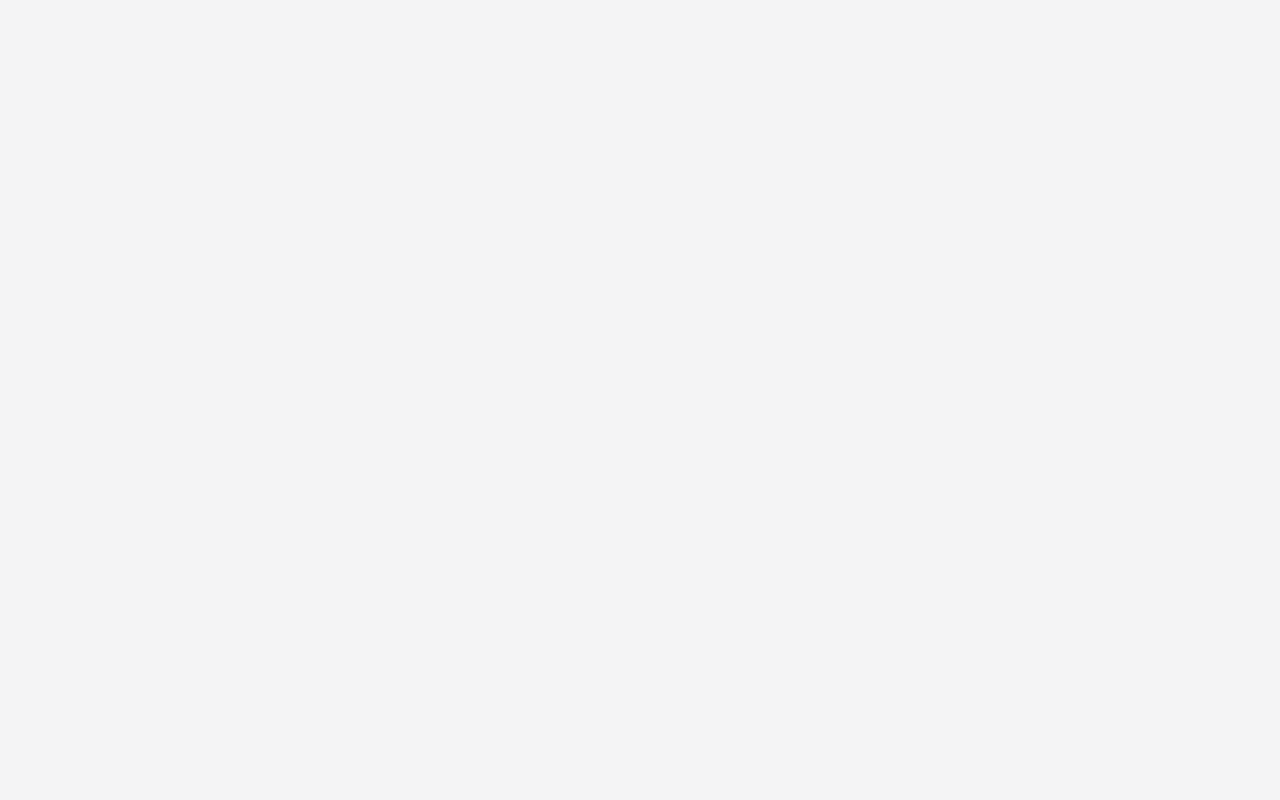
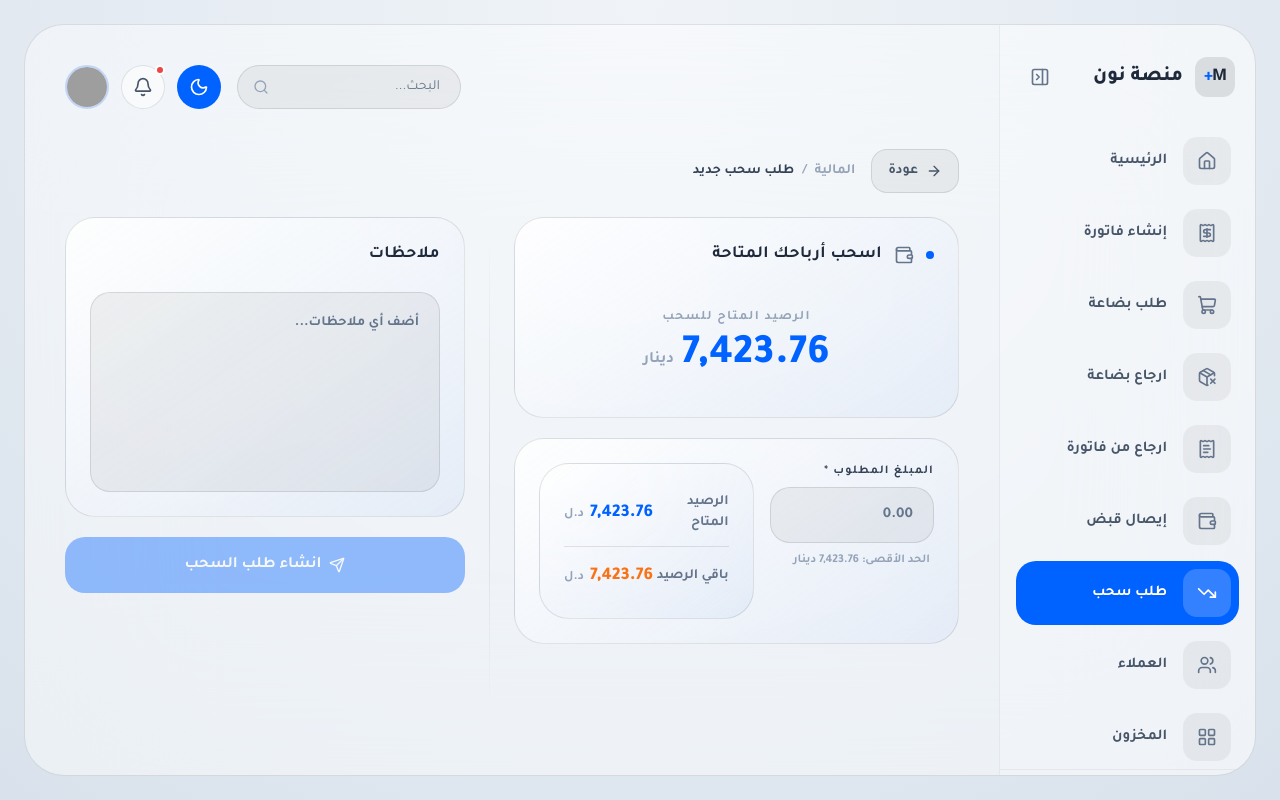
Before and after one commit to ofifice-alalem/tdm-design-for-v3, a React (Vite) app: page /withdraw/new in a window 1280 px wide. Before the commit this address had no page. Built offline with nearby package versions, Linux system fonts and the light colour scheme; grey boxes are pictures that could not be loaded.

Commit message:
commit -23

```diff
--- a/src/App.tsx
+++ b/src/App.tsx
@@ -4,6 +4,8 @@ import NewOrderPage from './pages/NewOrderPage';
 import ReturnStockPage from './pages/ReturnStockPage';
 import InvoiceReturnPage from './pages/InvoiceReturnPage';
 import CreateReceiptPage from './pages/CreateReceiptPage';
+
+import WithdrawPage from './pages/WithdrawPage';
 
 export default function App() {
   return (
@@ -14,6 +16,7 @@ export default function App() {
       <Route path="/stock/return" element={<ReturnStockPage />} />
       <Route path="/invoice/return" element={<InvoiceReturnPage />} />
       <Route path="/receipt/create" element={<CreateReceiptPage />} />
+      <Route path="/withdraw/new" element={<WithdrawPage />} />
     </Routes>
   );
 }
--- a/src/compenntes/layout/AppSidebar.tsx
+++ b/src/compenntes/layout/AppSidebar.tsx
@@ -1,7 +1,7 @@
 import { NavLink } from 'react-router-dom';
 import {
   Home, Receipt, ShoppingCart, Users, LayoutGrid, Power,
-  PanelRightClose, PanelRightOpen, PackageX, ReceiptText, Wallet,
+  PanelRightClose, PanelRightOpen, PackageX, ReceiptText, Wallet, TrendingDown,
 } from 'lucide-react';
 
 interface AppSidebarProps {
@@ -17,6 +17,7 @@ const navItems = [
   { icon: <PackageX className="w-5 h-5" />,      label: 'ارجاع بضاعة',       to: '/stock/return' },
   { icon: <ReceiptText className="w-5 h-5" />,   label: 'ارجاع من فاتورة',   to: '/invoice/return' },
   { icon: <Wallet className="w-5 h-5" />,        label: 'إيصال قبض',         to: '/receipt/create' },
+  { icon: <TrendingDown className="w-5 h-5" />,   label: 'طلب سحب',           to: '/withdraw/new' },
   { icon: <Users className="w-5 h-5" />,         label: 'العملاء',           to: '/customers' },
   { icon: <LayoutGrid className="w-5 h-5" />,    label: 'المخزون',           to: '/inventory' },
 ];
--- a/src/pages/CreateReceiptPage.tsx
+++ b/src/pages/CreateReceiptPage.tsx
@@ -97,7 +97,7 @@ export default function CreateReceiptPage() {
                         <div className="flex items-baseline gap-1.5">
                           <span className={`text-[18px] font-black ${
                             selectedStore.debt > 0 ? 'text-red-500' : 'text-emerald-500'
-                          }`}>{fmt(selectedStore.debt)}</span>
+                          }`} style={{ WebkitTextStroke: '0.2px white', paintOrder: 'stroke fill' }}>{fmt(selectedStore.debt)}</span>
                           <span className="text-[13px] font-bold text-slate-400 dark:text-white/30">د.ل</span>
                         </div>
                       </div>
--- /dev/null
+++ b/src/pages/WithdrawPage.tsx
@@ -0,0 +1,136 @@
+import { useState } from 'react';
+import { ArrowRight, Wallet, Send } from 'lucide-react';
+import { AppShell } from '../compenntes/layout';
+import { SpatialCard, ModernInput } from '../compenntes/ui/SpatialComponents';
+
+const AVAILABLE_BALANCE = 7423.76;
+
+function fmt(n: number) {
+  return n.toLocaleString('en-US', { minimumFractionDigits: 2, maximumFractionDigits: 2 });
+}
+
+export default function WithdrawPage() {
+  const [amount, setAmount] = useState('');
+  const [notes, setNotes] = useState('');
+
+  const paid = Number(amount) || 0;
+  const remaining = Math.max(0, AVAILABLE_BALANCE - paid);
+
+  return (
+    <AppShell>
+      <div className="flex flex-col gap-6 h-full">
+
+        {/* Header */}
+        <div className="flex items-center gap-4">
+          <button className="flex items-center gap-2 px-4 h-11 rounded-[16px] bg-black/5 dark:bg-white/5 hover:bg-black/10 dark:hover:bg-white/10 border border-black/10 dark:border-white/10 text-slate-600 dark:text-white/70 hover:text-slate-900 dark:hover:text-white transition-all font-bold text-[14px]">
+            <ArrowRight className="w-4 h-4" />
+            عودة
+          </button>
+          <div className="flex items-center gap-2 text-sm text-slate-400 dark:text-white/30 font-bold">
+            <span>المالية</span>
+            <span>/</span>
+            <span className="text-slate-700 dark:text-white/80">طلب سحب جديد</span>
+          </div>
+        </div>
+
+        {/* Main */}
+        <div className="flex flex-col lg:flex-row gap-6 flex-1 min-h-0 pb-44 lg:pb-0">
+
+          {/* Form */}
+          <div className="flex-1 min-w-0 flex flex-col gap-5">
+
+            {/* الرصيد المتاح */}
+            <SpatialCard title="اسحب أرباحك المتاحة" icon={<Wallet className="w-5 h-5" />}>
+              <div className="flex flex-col items-center gap-1 py-4">
+                <span className="text-[13px] font-bold text-slate-400 dark:text-white/40 uppercase tracking-widest">الرصيد المتاح للسحب</span>
+                <div className="flex items-baseline gap-2 mt-1">
+                  <span className="text-[42px] font-black text-primary leading-none">{fmt(AVAILABLE_BALANCE)}</span>
+                  <span className="text-[16px] font-bold text-slate-400 dark:text-white/40">دينار</span>
+                </div>
+              </div>
+            </SpatialCard>
+
+            {/* المبلغ والباقي */}
+            <SpatialCard title="" hideHeader>
+              <div className="flex flex-col lg:flex-row gap-4 items-start">
+                <div className="flex-1 w-full flex flex-col gap-2">
+                  <ModernInput
+                    label="المبلغ المطلوب *"
+                    type="number"
+                    placeholder="0.00"
+                    value={amount}
+                    onChange={(v) => {
+                      const n = Number(v) || 0;
+                      setAmount(n > AVAILABLE_BALANCE ? String(AVAILABLE_BALANCE) : v);
+                    }}
+                  />
+                  <span className="text-[12px] font-bold text-slate-400 dark:text-white/40 px-1">
+                    الحد الأقصى: {fmt(AVAILABLE_BALANCE)} دينار
+                  </span>
+                </div>
+
+                <div className="spatial-card flex-1 w-full px-6 py-4 flex flex-col gap-1">
+                  <div className="flex items-center justify-between py-3 border-b border-black/10 dark:border-white/10">
+                    <span className="text-[14px] font-bold text-slate-500 dark:text-white/50">الرصيد المتاح</span>
+                    <div className="flex items-baseline gap-1.5">
+                      <span className="text-[18px] font-black text-primary" style={{ WebkitTextStroke: '0.4px white', paintOrder: 'stroke fill' }}>
+                        {fmt(AVAILABLE_BALANCE)}
+                      </span>
+                      <span className="text-[13px] font-bold text-slate-400 dark:text-white/30">د.ل</span>
+                    </div>
+                  </div>
+                  <div className="flex items-center justify-between py-3">
+                    <span className="text-[14px] font-bold text-slate-500 dark:text-white/50">باقي الرصيد</span>
+                    <div className="flex items-baseline gap-1.5">
+                      <span className={`text-[18px] font-black ${remaining > 0 ? 'text-orange-500' : 'text-emerald-500'}`}>
+                        {fmt(remaining)}
+                      </span>
+                      <span className="text-[13px] font-bold text-slate-400 dark:text-white/30">د.ل</span>
+                    </div>
+                  </div>
+                </div>
+              </div>
+            </SpatialCard>
+
+          </div>
+
+          {/* Divider */}
+          <div className="hidden lg:flex flex-col items-center py-4">
+            <div className="w-px flex-1 bg-gradient-to-b from-transparent via-black/10 dark:via-white/10 to-transparent" />
+          </div>
+
+          {/* Sidebar */}
+          <div className="w-full lg:w-[360px] xl:w-[400px] shrink-0 flex flex-col gap-5 lg:sticky lg:top-0 lg:self-start">
+
+            <SpatialCard title="ملاحظات" headerDot={false}>
+              <textarea
+                value={notes}
+                onChange={(e) => setNotes(e.target.value)}
+                placeholder="أضف أي ملاحظات..."
+                className="spatial-input w-full min-h-[200px] resize-none rounded-[20px] p-5 text-sm font-bold transition-all"
+              />
+            </SpatialCard>
+
+            <div className="
+              flex flex-col gap-3 mt-auto
+              max-lg:fixed max-lg:bottom-0 max-lg:left-0 max-lg:right-0 max-lg:p-6
+              max-lg:pb-10
+              max-lg:bg-white/95 max-lg:dark:bg-slate-900/95 max-lg:backdrop-blur-xl
+              max-lg:border-t max-lg:border-black/5 max-lg:dark:border-white/10 max-lg:z-[100]
+              max-lg:rounded-[32px_32px_0px_0px]
+            ">
+              <button
+                disabled={!amount || paid <= 0}
+                className="spatial-button w-full h-14 rounded-[22px] flex items-center justify-center gap-2 text-[16px] disabled:opacity-40 disabled:pointer-events-none"
+              >
+                <Send className="w-4 h-4" />
+                انشاء طلب السحب
+              </button>
+            </div>
+
+          </div>
+        </div>
+      </div>
+    </AppShell>
+  );
+}
```
